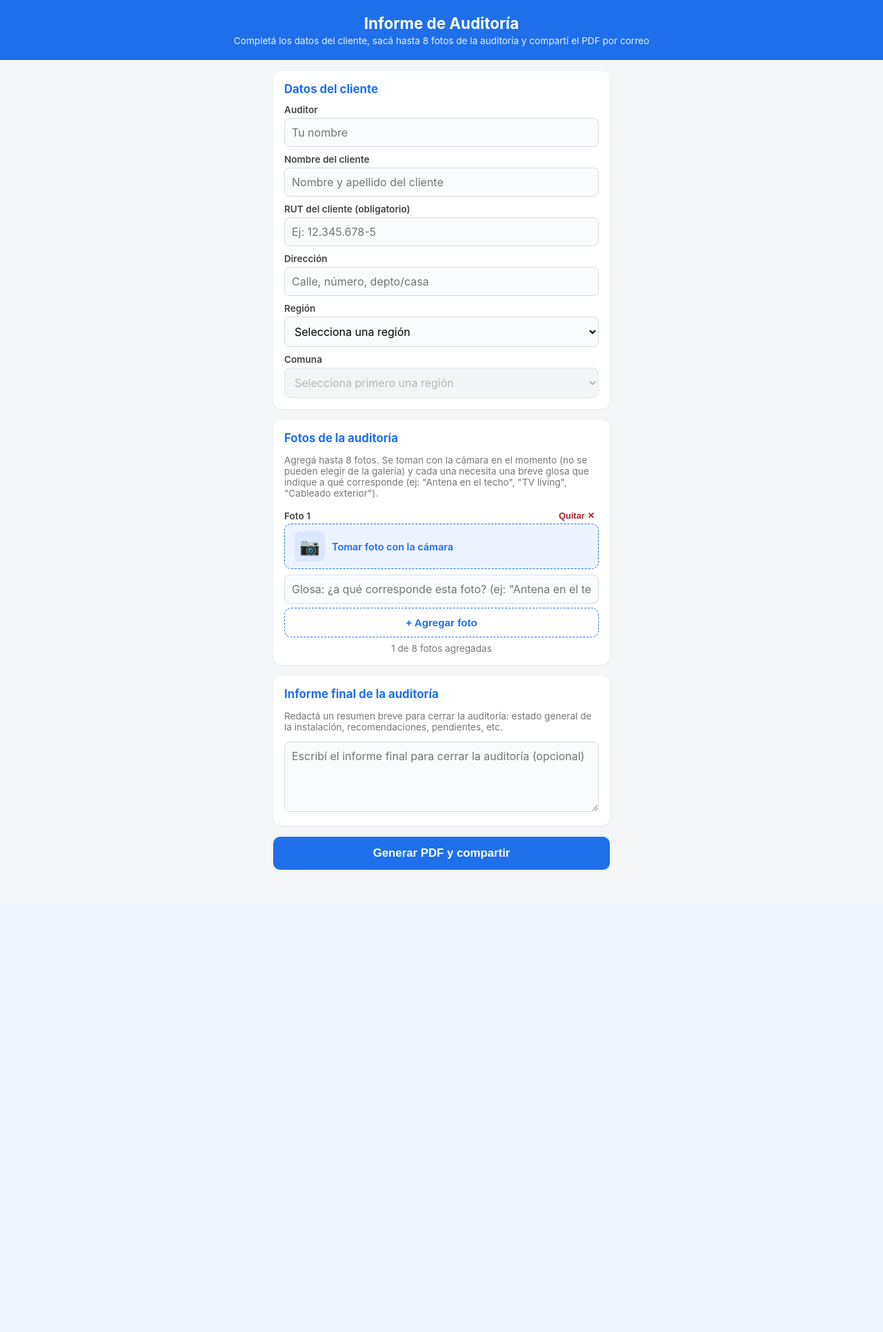
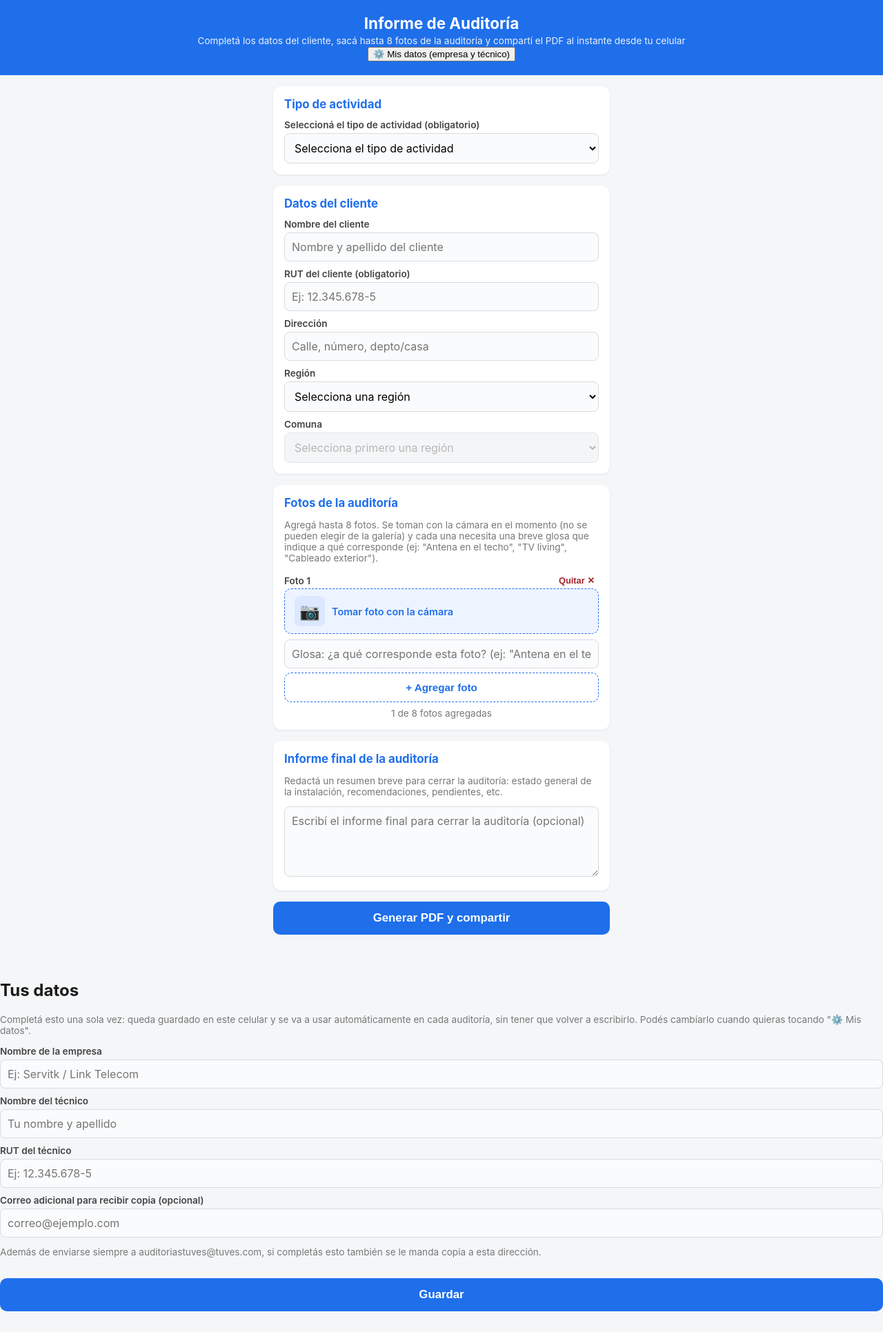
Before and after one commit to darrbe7-cloud/informe-instalaciones, a Flask app: page / in a window 1280 px wide. Shown: the whole page at 69% size. Before the commit the page ends 1261 px from the top, so only its background shows below. Run offline with Flask 3, Linux system fonts and the light colour scheme.

Commit message:
Update index.html

```diff
--- a/templates/index.html
+++ b/templates/index.html
@@ -13,7 +13,8 @@
 <body>
   <header class="app-header">
     <h1>Informe de Auditoría</h1>
-    <p class="subtitle">Completá los datos del cliente, sacá hasta 8 fotos de la auditoría y compartí el PDF por correo</p>
+    <p class="subtitle">Completá los datos del cliente, sacá hasta 8 fotos de la auditoría y compartí el PDF al instante desde tu celular</p>
+    <button type="button" id="btn-abrir-config" class="btn-config-link">⚙️ Mis datos (empresa y técnico)</button>
   </header>
 
   <main>
@@ -29,11 +30,30 @@
 
     <form action="{{ url_for('generar_pdf_endpoint') }}" method="POST" enctype="multipart/form-data" id="form-informe">
 
+      <!-- Estos 4 campos se completan solos con los datos guardados en
+           "⚙️ Mis datos" (ver modal más abajo), para no tener que escribirlos
+           en cada auditoría. -->
+      <input type="hidden" id="tecnico" name="tecnico" />
+      <input type="hidden" id="empresa" name="empresa" />
+      <input type="hidden" id="rut_tecnico" name="rut_tecnico" />
+      <input type="hidden" id="correo_adicional" name="correo_adicional" />
+
+      <section class="card">
+        <h2>Tipo de actividad</h2>
+        <label for="tipo_actividad">Seleccioná el tipo de actividad (obligatorio)</label>
+        <select id="tipo_actividad" name="tipo_actividad" required>
+          <option value="">Selecciona el tipo de actividad</option>
+          <option value="Instalación">Instalación</option>
+          <option value="Reparación">Reparación</option>
+          <option value="Boca adicional">Boca adicional</option>
+          <option value="Traslados">Traslados</option>
+          <option value="Reconexión">Reconexión</option>
+          <option value="Modificación de instalación">Modificación de instalación</option>
+        </select>
+      </section>
+
       <section class="card">
         <h2>Datos del cliente</h2>
-        <label for="tecnico">Auditor</label>
-        <input type="text" id="tecnico" name="tecnico" placeholder="Tu nombre" />
-
         <label for="cliente">Nombre del cliente</label>
         <input type="text" id="cliente" name="cliente" placeholder="Nombre y apellido del cliente" />
 
@@ -85,6 +105,29 @@
     </div>
   </div>
 
+  <div id="config-modal" class="config-modal">
+    <div class="config-modal-content">
+      <h2>Tus datos</h2>
+      <p class="hint">Completá esto una sola vez: queda guardado en este celular y se va a usar automáticamente en cada auditoría, sin tener que volver a escribirlo. Podés cambiarlo cuando quieras tocando "⚙️ Mis datos".</p>
+
+      <label for="config_empresa">Nombre de la empresa</label>
+      <input type="text" id="config_empresa" placeholder="Ej: Servitk / Link Telecom" />
+
+      <label for="config_tecnico">Nombre del técnico</label>
+      <input type="text" id="config_tecnico" placeholder="Tu nombre y apellido" />
+
+      <label for="config_rut_tecnico">RUT del técnico</label>
+      <input type="text" id="config_rut_tecnico" placeholder="Ej: 12.345.678-5" />
+      <span id="config-rut-error" class="field-error" style="display:none">El RUT no es válido, revisá el dígito verificador.</span>
+
+      <label for="config_correo_adicional">Correo adicional para recibir copia (opcional)</label>
+      <input type="text" id="config_correo_adicional" placeholder="correo@ejemplo.com" />
+      <p class="hint">Además de enviarse siempre a auditoriastuves@tuves.com, si completás esto también se le manda copia a esta dirección.</p>
+
+      <button type="button" id="btn-guardar-config" class="btn-enviar" style="margin-top:16px;">Guardar</button>
+    </div>
+  </div>
+
   <script src="{{ url_for('static', filename='app.js') }}"></script>
 </body>
 </html>
```
